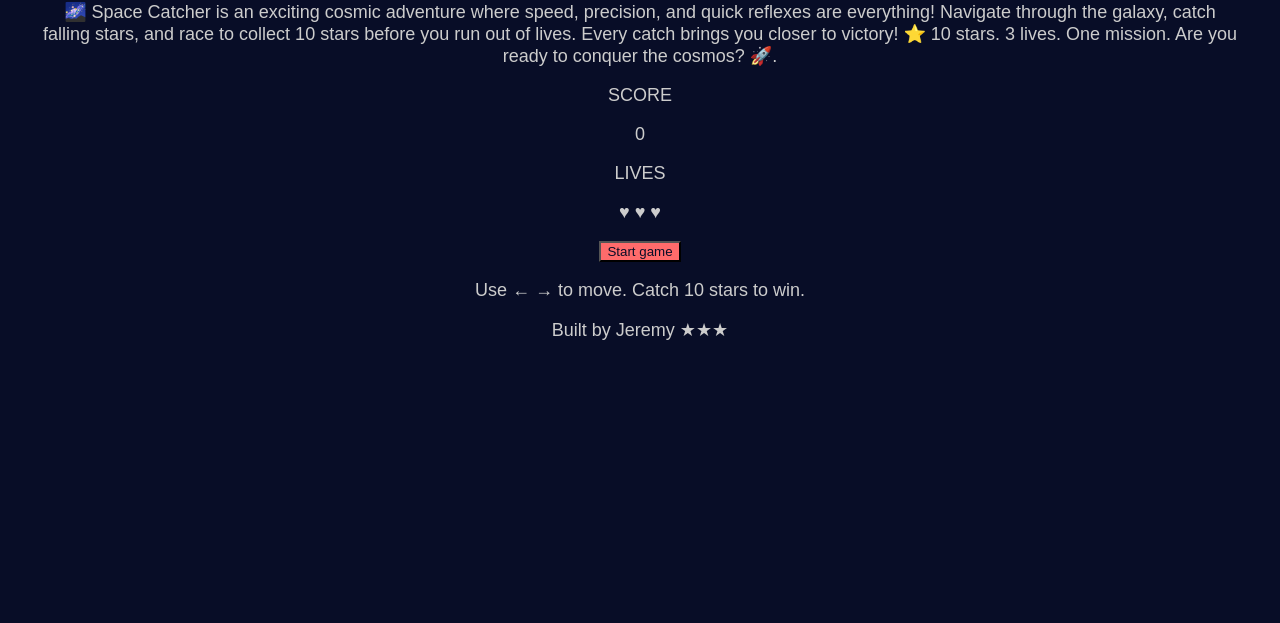
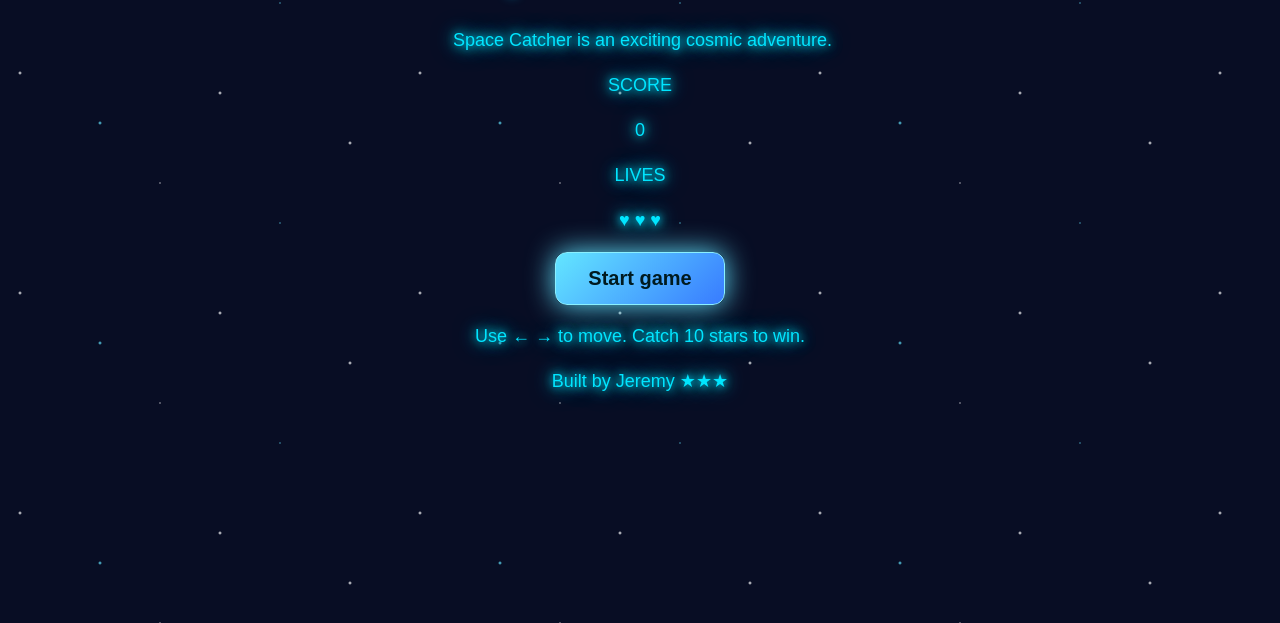
Before and after one commit to Perplexify-hub/Space-Catcher-Development, a plain HTML site: page index.html in a window 1280 px wide. Shown: the part 177-800 px from the top of the page. Drawn offline with Linux system fonts and the light colour scheme.

Commit message:
Style the Space Catcher page

```diff
--- a/index.html
+++ b/index.html
@@ -7,30 +7,21 @@
   <link rel="stylesheet" href="style.css">
 </head>
 <body>
-  <p>MISSION READY</p>
-  <h1>Space Catcher</h1>
-  <p>🌌 Space Catcher is an exciting cosmic adventure where speed, precision, and quick reflexes are everything!
 
-Navigate through the galaxy, catch falling stars, and race to collect 10 stars before you run out of lives. Every catch brings you closer to victory!
+  <p class="mission-ready">MISSION READY</p>
 
-⭐ 10 stars. 3 lives. One mission.
+<h1>Space Catcher</h1>
 
-Are you ready to conquer the cosmos? 🚀.</p>
+<p class="description">
+  <span class="galaxy"></span> Space Catcher is an exciting cosmic adventure.
+</p>
+<p class="score-label">SCORE</p>
+<p class="score-value">0</p>
 
-  <p>SCORE</p>
-  <p>0</p>
+<p class="lives-label">LIVES</p>
+<p class="lives">♥ ♥ ♥</p>
 
-  <p>LIVES</p>
-  <p>&hearts; &hearts; &hearts;</p>
+<button class="start-btn">Start game</button>
 
-  <button>Start game</button>
-  <style>
-    button {
-      background-color: #FF6B6B;
-      color:  #080D27;
-    }
-  </style>
-  <p>Use &larr; &rarr; to move. Catch 10 stars to win.</p>
-  <p>Built by Jeremy &#9733;&#9733;&#9733;</p>
-</body>
-</html>
+<p class="instructions">Use ← → to move. Catch 10 stars to win.</p>
+<p class="credits">Built by Jeremy ★★★</p></style>
--- a/style.css
+++ b/style.css
@@ -1,18 +1,76 @@
 body {
-    background-color: #080d27;
-    color: white;
-    font-family: Arial, sans-serif;
-    text-align: center;
-    margin: 0;
-    padding: 40px;
+  background-color: #080d24;
+  background-image:
+    radial-gradient(2px 2px at 20px 30px, white, transparent),
+    radial-gradient(2px 2px at 100px 80px, #63e6ff, transparent),
+    radial-gradient(1px 1px at 160px 140px, white, transparent),
+    radial-gradient(2px 2px at 220px 50px, white, transparent),
+    radial-gradient(1px 1px at 280px 180px, #63e6ff, transparent),
+    radial-gradient(2px 2px at 350px 100px, white, transparent);
+  background-size: 400px 220px;
+  color: white;
+  font-family: Arial, sans-serif;
+  text-align: center;
+  min-height: 100vh;
+  margin: 0;
+  padding: 40px 20px;
+  box-sizing: border-box;
 }
 
+
 h1 {
-    color: #00d9ff;
-    font-size: 40px;
+  color: #63E6FF;
+  font-size: 48px;
+  text-shadow: 0 0 12px #00CFFF;
 }
 
 p {
-    color: #cccccc;
-    font-size: 18px;
+  font-size: 18px;
+  line-height: 1.5;
 }
+button {
+  background: linear-gradient(135deg, #63E6FF, #387BFF);
+  color: #080D24;
+  font-size: 20px;
+  font-weight: bold;
+  padding: 14px 32px;
+  border: 1px solid #8AF0FF;
+  border-radius: 12px;
+  cursor: pointer;
+  box-shadow: 0 0 15px #387BFF;
+  animation: pulse 2s infinite;
+  transition: transform 0.3s;
+}
+
+button:hover {
+  transform: scale(1.08);
+}
+
+@keyframes pulse {
+  0%, 100% {
+    box-shadow: 0 0 12px #387BFF;
+  }
+  50% {
+    box-shadow: 0 0 28px #63E6FF;
+  }
+}
+* {
+  color: #00e5ff;
+  text-shadow:
+    0 0 8px #00e5ff,
+    0 0 16px #00b8d4,
+    0 0 24px #0097a7;
+}
+
+/* Keep the button text readable */
+button {
+  color: #001a1f; /* dark text so it stays readable on the blue button */
+  text-shadow: none;
+}
+.galaxy {
+  display: inline-block;
+  font-size: 1.4em;
+  filter: drop-shadow(0 0 6px #00e5ff)
+          drop-shadow(0 0 12px #00b8d4)
+          drop-shadow(0 0 18px #0097a7);
+}
```
